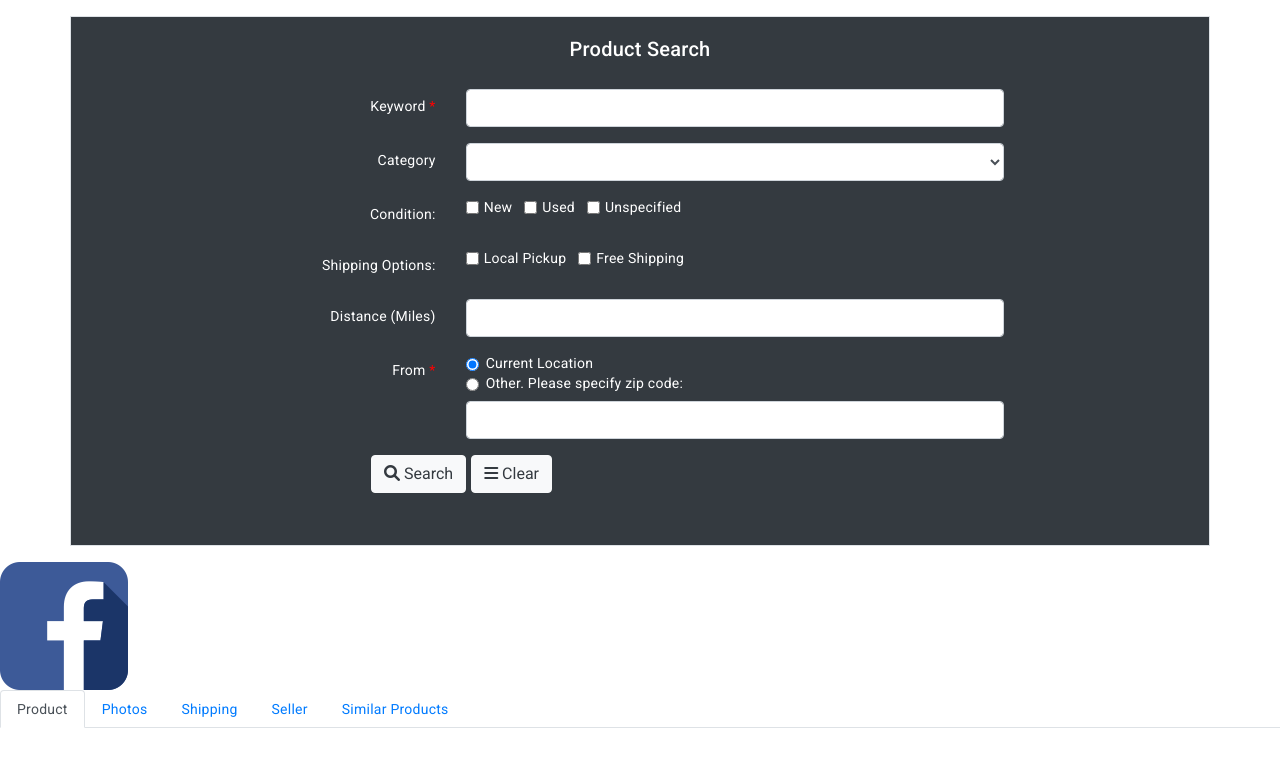
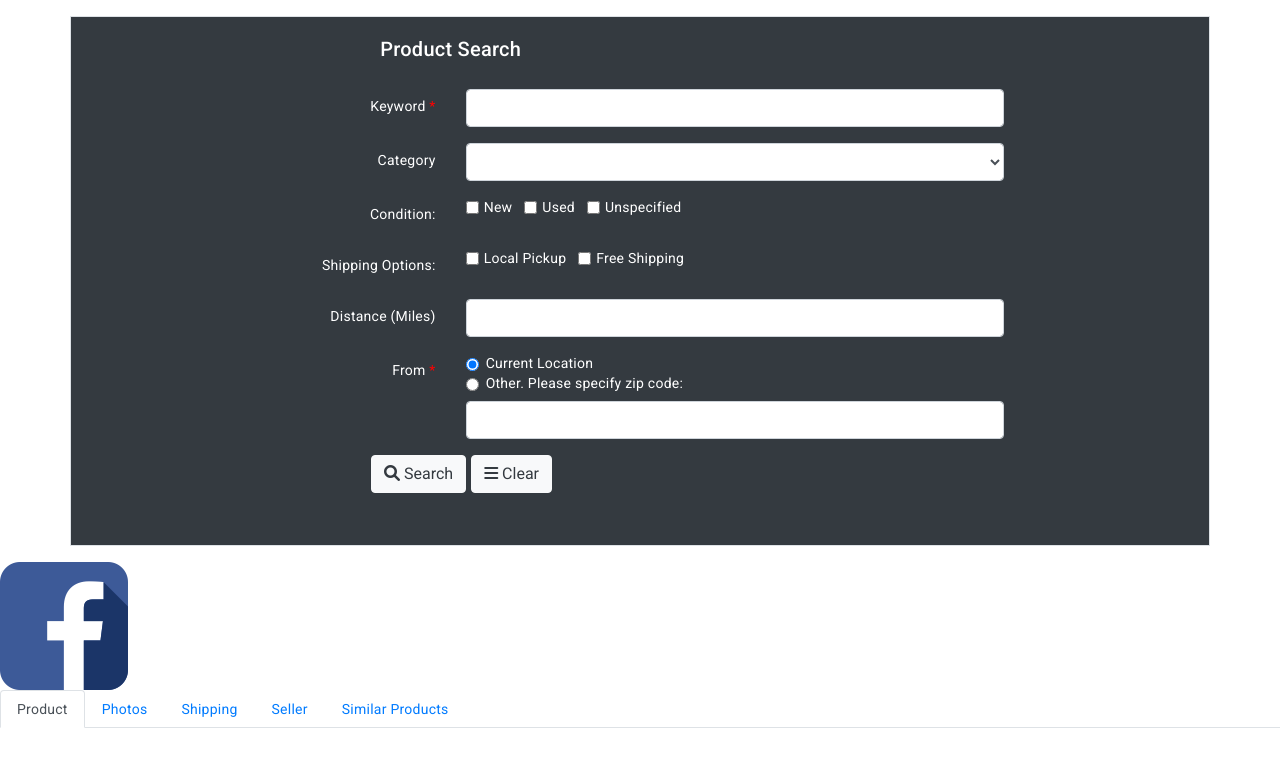
Before and after one commit to ntyagi04/Assign3, an Angular app in the folder Angular/my-app/: page / in a window 1280 px wide. Shown: the top 766 px of the page. Built offline with nearby package versions, Linux system fonts and the light colour scheme.

Commit message:
search form

```diff
--- a/Angular/my-app/src/app/ass3search-form/ass3search-form.component.html
+++ b/Angular/my-app/src/app/ass3search-form/ass3search-form.component.html
@@ -1,6 +1,11 @@
 
 <div class="container p-3 my-3 border bg-dark text-white">
-    <h2 class="text-center mb-4">Product Search</h2>
+    <div class="row">
+        <div class="col-sm-1"></div>
+        <div class="col-sm-6">
+            <h2 class="text-center mb-4">Product Search</h2>
+        </div>
+    </div>
     <form>
         <div class="form-group row justify-content-center">
 
```
